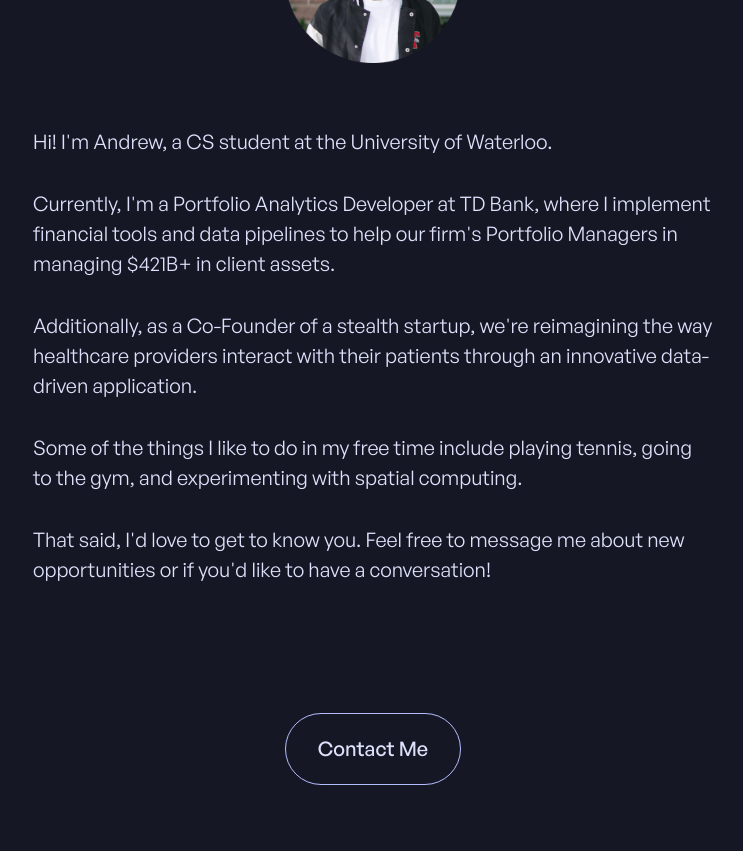
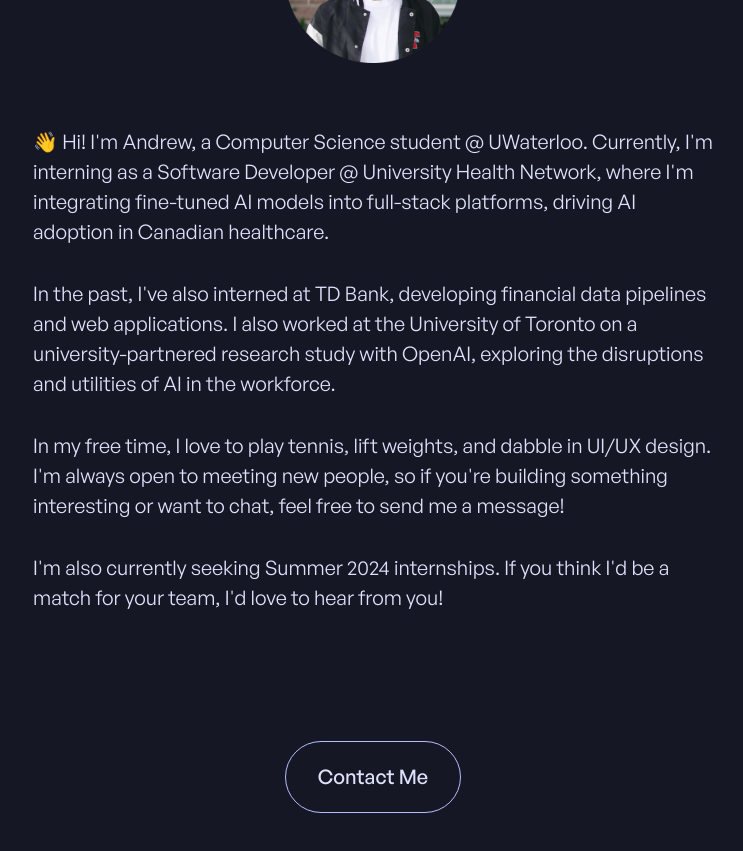
Before and after one commit to qiaoandrew/personal-website, a Next.js app: page / in a window 1280 px wide. Shown: the part 3120-3971 px from the top of the page, without its empty margins (267-1010 px from the left). Built offline with nearby package versions, Linux system fonts and the light colour scheme.

Commit message:
update about;

```diff
--- a/constants/about.ts
+++ b/constants/about.ts
@@ -1,7 +1,6 @@
 export const ABOUT = [
-  "Hi! I'm Andrew, a CS student at the University of Waterloo.",
-  "Currently, I'm a Portfolio Analytics Developer at TD Bank, where I implement financial tools and data pipelines to help our firm's Portfolio Managers in managing $421B+ in client assets.",
-  "Additionally, as a Co-Founder of a stealth startup, we're reimagining the way healthcare providers interact with their patients through an innovative data-driven application.",
-  'Some of the things I like to do in my free time include playing tennis, going to the gym, and experimenting with spatial computing.',
-  "That said, I'd love to get to know you. Feel free to message me about new opportunities or if you'd like to have a conversation!",
+  "👋 Hi! I'm Andrew, a Computer Science student @ UWaterloo. Currently, I'm interning as a Software Developer @ University Health Network, where I'm integrating fine-tuned AI models into full-stack platforms, driving AI adoption in Canadian healthcare.",
+  "In the past, I've also interned at TD Bank, developing financial data pipelines and web applications. I also worked at the University of Toronto on a university-partnered research study with OpenAI, exploring the disruptions and utilities of AI in the workforce.",
+  "In my free time, I love to play tennis, lift weights, and dabble in UI/UX design. I'm always open to meeting new people, so if you're building something interesting or want to chat, feel free to send me a message!",
+  "I'm also currently seeking Summer 2024 internships. If you think I'd be a match for your team, I'd love to hear from you!",
 ];
```
